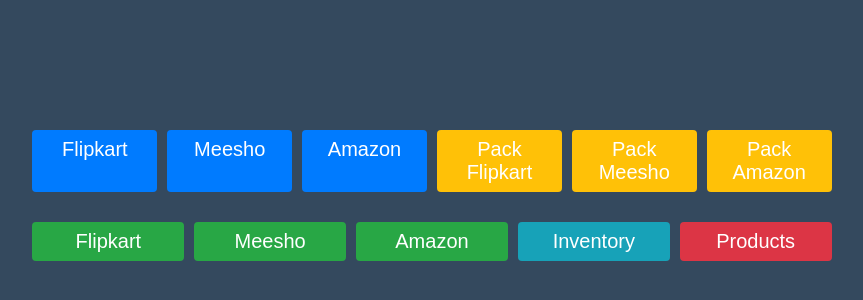
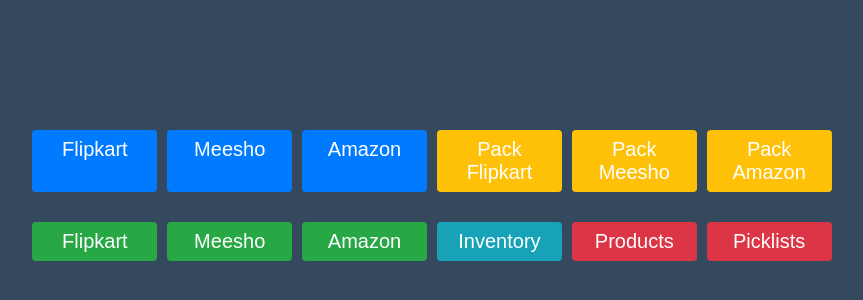
Before and after one commit to axstudio8520/oms, a plain HTML site: page index.html in a window 1280 px wide. Shown: the part 190-490 px from the top of the page, without its empty margins (208-1071 px from the left). Drawn offline with Linux system fonts and the light colour scheme.

Commit message:
Picklist added index.html

```diff
--- a/index.html
+++ b/index.html
@@ -145,6 +145,7 @@
                 <a href="https://client.omsguru.com/orders/dispatchOrders?filter=%7B%22channel_company_id%22%3A%7B%220%22%3A%2243116%22%7D%7D" target="_blank" class="ready-to-ship-button">Amazon</a>
                 <a href="https://client.omsguru.com/skus/inventory" target="_blank" class="inventory-button">Inventory</a>
                 <a href="https://client.omsguru.com/skus/list_products" target="_blank" class="products-button">Products</a>
+                <a href="https://client.omsguru.com/picklists" target="_blank" class="products-button">Picklists</a>
         </div>
 
 
```
